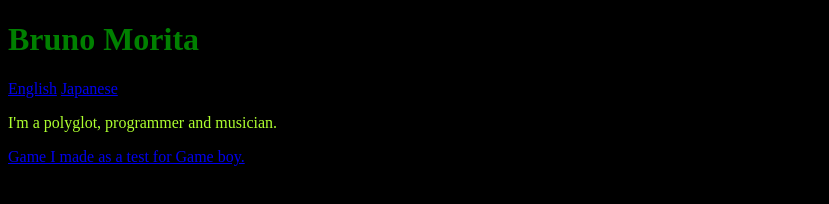
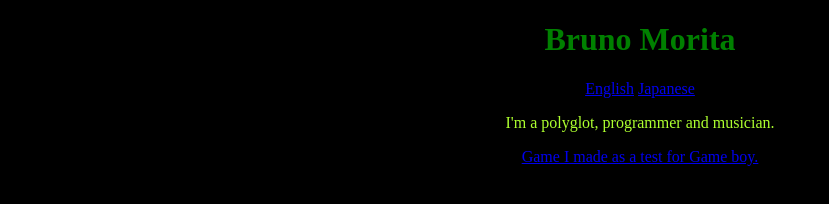
Before and after one commit to BrunoDevLogs/brunodevlogs.github.io, a plain HTML site: page index.html in a window 1280 px wide. Shown: the whole page, without its empty margins (0-829 px from the left). Drawn offline with Linux system fonts and the light colour scheme.

Commit message:
Aligned the text to center

```diff
--- a/index.html
+++ b/index.html
@@ -4,8 +4,13 @@
   <meta charset="utf-8">
   <meta name="viewport" content="width=device-width, inicial-scale=1.0">
   <title>Bruno Morita</title>
+  <style>
+    .center-text {
+      text-align: center;
+    }
+  </style>
 </head>
-<body style="background-color: black;">
+<body class="center-text" style="background-color: black;">
   <h1 style="color: green;">Bruno Morita</h1>
   <a href="index.html">English</a>
   <a href="jpn.html">Japanese</a>
```
Also changed, not shown: jpn.html (+6 -1 lines).
